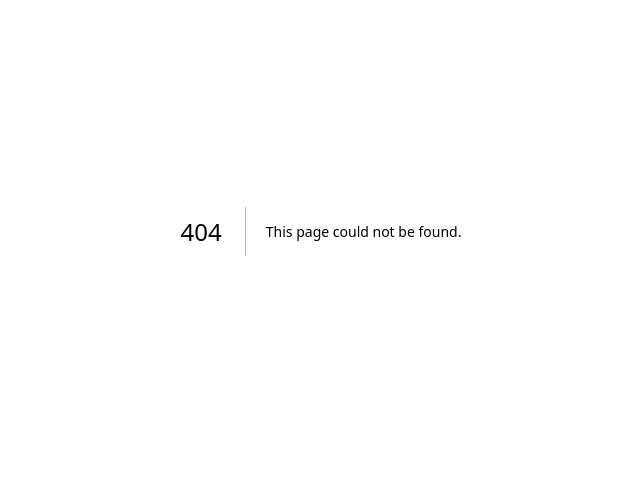
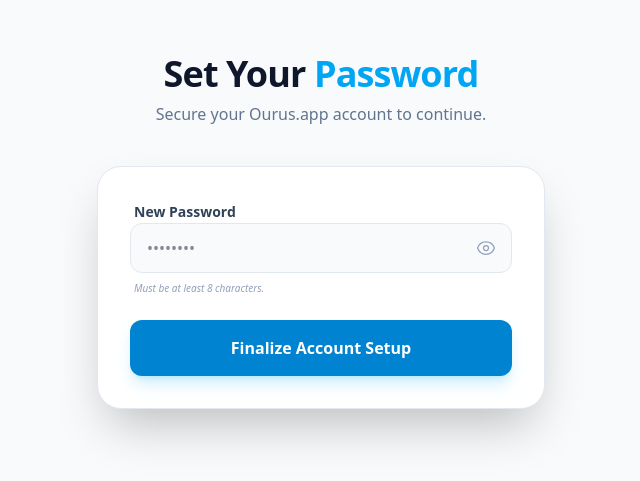
Before and after one commit to kentvillamora-dev/payroll-app, a Next.js app: page /auth/reset-password in a window 1280 px wide. Before the commit this address had no page. Shown: the part 169-650 px from the top of the page, without its empty margins (319-959 px from the left). Built offline with nearby package versions, Linux system fonts and the light colour scheme.

Commit message:
feat: implement password reset flow with secure authentication handling and dedicated UI page

```diff
--- a/src/app/actions.ts
+++ b/src/app/actions.ts
@@ -66,7 +66,7 @@ export async function inviteEmployee(formData: FormData) {
     type: 'invite',
     email: email,
     options: {
-      redirectTo: `${process.env.NEXT_PUBLIC_SITE_URL || 'http://localhost:3000'}/auth/confirm`,
+      redirectTo: `${process.env.NEXT_PUBLIC_SITE_URL || 'http://localhost:3000'}/auth/reset-password`,
     }
   })
 
@@ -138,3 +138,21 @@ export async function inviteEmployee(formData: FormData) {
   revalidatePath('/admin')
   return { success: true }
 }
+
+// 4. Auth: Update Password (for new employees)
+export async function updatePassword(formData: FormData) {
+  const supabase = await createClient()
+  const password = formData.get('password') as string
+
+  const { error } = await supabase.auth.updateUser({
+    password: password
+  })
+
+  if (error) {
+    return { error: error.message }
+  }
+
+  // After setting the password, send them to the home page or a dashboard
+  // For now, we'll send them to a simple "Success" or back home to log in
+  return { success: true }
+}
--- /dev/null
+++ b/src/app/auth/confirm/route.ts
@@ -0,0 +1,29 @@
+import { type EmailOtpType } from '@supabase/supabase-js'
+import { type NextRequest } from 'next/server'
+import { createClient } from '@/utils/supabase/server'
+import { redirect } from 'next/navigation'
+
+export async function GET(request: NextRequest) {
+  const { searchParams } = new URL(request.url)
+  const token_hash = searchParams.get('token_hash')
+  const type = searchParams.get('type') as EmailOtpType | null
+  const next = searchParams.get('next') ?? '/auth/reset-password'
+
+  if (token_hash && type) {
+    const supabase = await createClient()
+
+    const { error } = await supabase.auth.verifyOtp({
+      type,
+      token_hash,
+    })
+
+    if (!error) {
+      // If verification is successful, redirect to the reset-password page
+      // The session is now established in the cookies
+      return redirect(next)
+    }
+  }
+
+  // If there's an error or no token, send them back to the home page with an error
+  return redirect('/?error=Could not verify link. It may have expired.')
+}
--- /dev/null
+++ b/src/app/auth/reset-password/page.tsx
@@ -0,0 +1,105 @@
+'use client'
+
+import { useState } from 'react';
+import { updatePassword } from '@/app/actions';
+import { redirect } from 'next/navigation';
+
+export default function ResetPasswordPage() {
+  const [loading, setLoading] = useState(false);
+  const [error, setError] = useState<string | null>(null);
+  const [success, setSuccess] = useState(false);
+
+  const [showPassword, setShowPassword] = useState(false);
+
+  async function handleSubmit(formData: FormData) {
+    setLoading(true);
+    setError(null);
+
+    const result = await updatePassword(formData);
+
+    if (result?.error) {
+      setError(result.error);
+    } else {
+      setSuccess(true);
+      // Wait 2 seconds then redirect to login
+      setTimeout(() => {
+        window.location.href = '/';
+      }, 2000);
+    }
+
+    setLoading(false);
+  }
+
+  return (
+    <main className="min-h-screen bg-slate-50 dark:bg-slate-950 flex flex-col items-center justify-center px-6">
+      <div className="w-full max-w-md">
+        <div className="text-center mb-10">
+          <h1 className="text-4xl font-black tracking-tight text-slate-900 dark:text-white mb-2">
+            Set Your <span className="text-sky-500">Password</span>
+          </h1>
+          <p className="text-slate-500 dark:text-slate-400">Secure your Ourus.app account to continue.</p>
+        </div>
+
+        <div className="bg-white dark:bg-slate-900 rounded-3xl p-8 border border-slate-200 dark:border-slate-800 shadow-2xl">
+          {success ? (
+            <div className="text-center space-y-4 py-4 animate-in fade-in zoom-in">
+              <div className="h-16 w-16 bg-emerald-100 dark:bg-emerald-900/30 text-emerald-500 rounded-full flex items-center justify-center mx-auto text-3xl">
+                ✓
+              </div>
+              <h2 className="text-xl font-bold">Success!</h2>
+              <p className="text-slate-500 dark:text-slate-400">Your password has been set. Redirecting you to login...</p>
+            </div>
+          ) : (
+            <form action={handleSubmit} className="space-y-6">
+              <div className="space-y-2">
+                <label className="text-sm font-semibold text-slate-700 dark:text-slate-300 ml-1">New Password</label>
+                <div className="relative group">
+                  <input
+                    name="password"
+                    type={showPassword ? "text" : "password"}
+                    placeholder="••••••••"
+                    required
+                    minLength={8}
+                    className="w-full px-4 py-3 pr-12 rounded-xl bg-slate-50 dark:bg-slate-950 border border-slate-200 dark:border-slate-800 focus:ring-2 focus:ring-sky-500 focus:border-transparent transition-all outline-none"
+                  />
+                  <button
+                    type="button"
+                    onClick={() => setShowPassword(!showPassword)}
+                    className="absolute inset-y-0 right-0 pr-4 flex items-center text-slate-400 hover:text-sky-600 dark:text-slate-500 dark:hover:text-sky-400 transition-colors"
+                    title={showPassword ? "Hide password" : "Show password"}
+                  >
+                    {showPassword ? (
+                      <svg xmlns="http://www.w3.org/2000/svg" fill="none" viewBox="0 0 24 24" strokeWidth={1.5} stroke="currentColor" className="w-5 h-5">
+                        <path strokeLinecap="round" strokeLinejoin="round" d="M3.98 8.223A10.477 10.477 0 001.934 12C3.226 16.338 7.244 19.5 12 19.5c.993 0 1.953-.138 2.863-.395M6.228 6.228A10.45 10.45 0 0112 4.5c4.756 0 8.773 3.162 10.065 7.498a10.523 10.523 0 01-4.293 5.774M6.228 6.228L3 3m3.228 3.228l3.65 3.65m7.894 7.894L21 21m-3.228-3.228l-3.65-3.65m0 0a3 3 0 10-4.243-4.243m4.242 4.242L9.88 9.88" />
+                      </svg>
+                    ) : (
+                      <svg xmlns="http://www.w3.org/2000/svg" fill="none" viewBox="0 0 24 24" strokeWidth={1.5} stroke="currentColor" className="w-5 h-5">
+                        <path strokeLinecap="round" strokeLinejoin="round" d="M2.036 12.322a1.012 1.012 0 010-.639C3.423 7.51 7.36 4.5 12 4.5c4.638 0 8.573 3.007 9.963 7.178.07.207.07.431 0 .639C20.577 16.49 16.64 19.5 12 19.5c-4.638 0-8.573-3.007-9.963-7.178z" />
+                        <path strokeLinecap="round" strokeLinejoin="round" d="M15 12a3 3 0 11-6 0 3 3 0 016 0z" />
+                      </svg>
+                    )}
+                  </button>
+                </div>
+                <p className="text-[10px] text-slate-400 ml-1 italic">Must be at least 8 characters.</p>
+              </div>
+
+              {error && (
+                <div className="p-4 rounded-xl bg-rose-50 dark:bg-rose-900/20 text-rose-600 dark:text-rose-400 border border-rose-100 dark:border-rose-800 text-sm font-medium">
+                  {error}
+                </div>
+              )}
+
+              <button
+                type="submit"
+                disabled={loading}
+                className="w-full py-4 bg-sky-600 hover:bg-sky-500 disabled:opacity-50 text-white font-bold rounded-xl shadow-lg shadow-sky-500/20 transition-all active:scale-95"
+              >
+                {loading ? "Saving Password..." : "Finalize Account Setup"}
+              </button>
+            </form>
+          )}
+        </div>
+      </div>
+    </main>
+  );
+}
```
